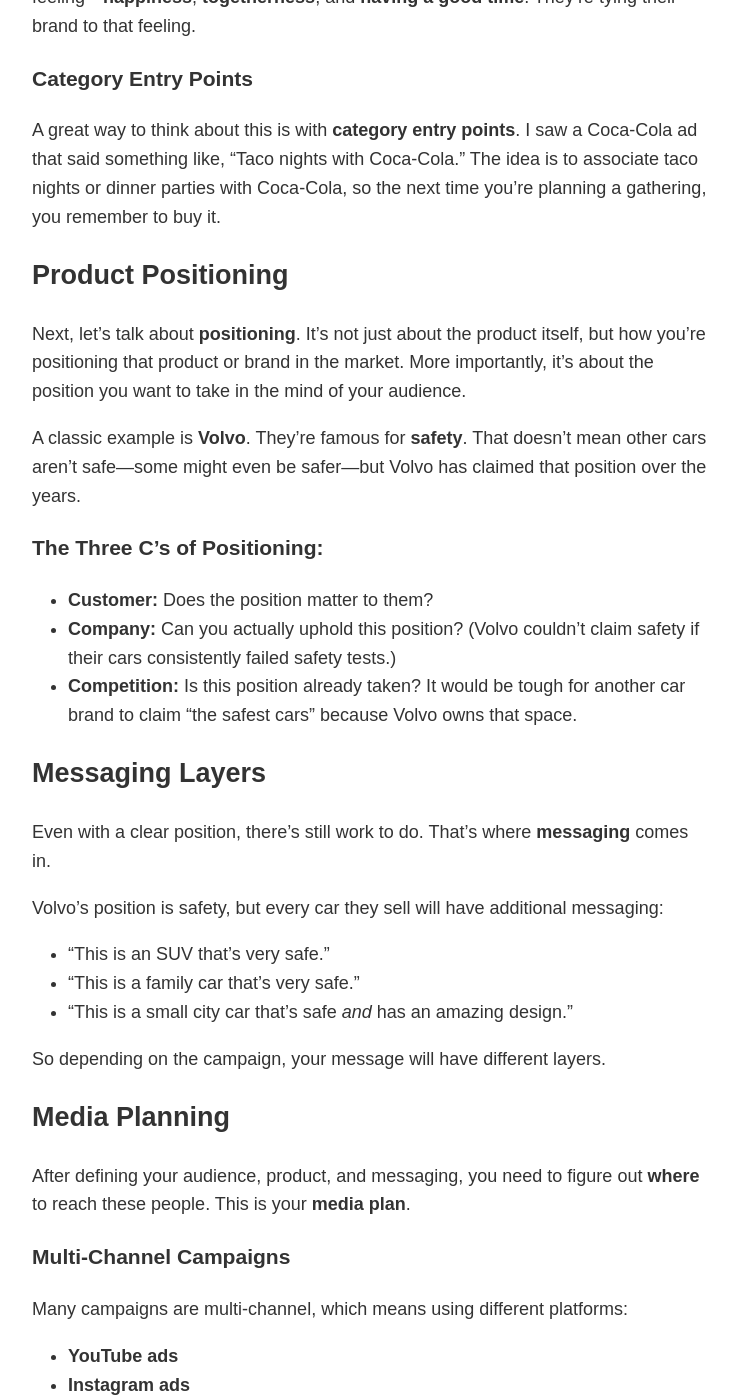
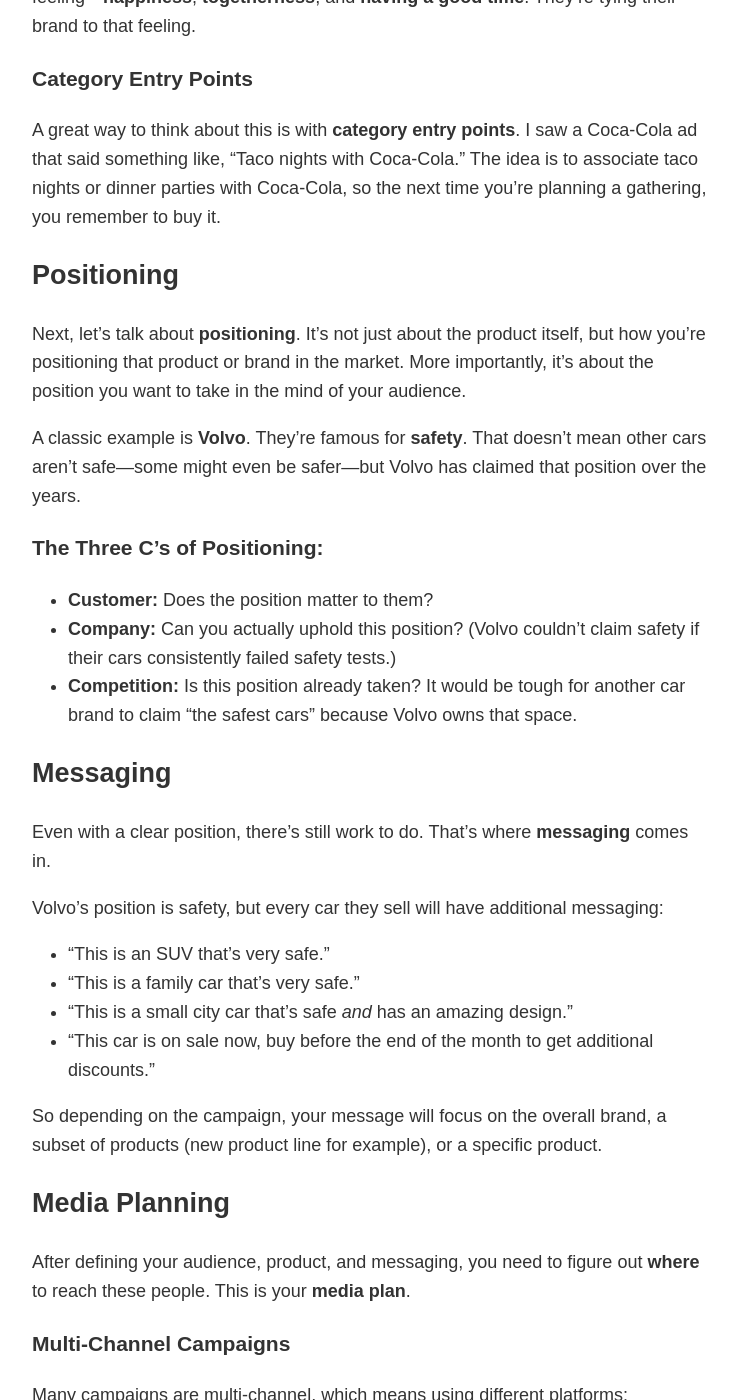
Before and after one commit to tfrenkiel040/website, a Jekyll site: the page built from _posts/2025-02-10-thoughts-about-campaigns.md, in a window 1280 px wide and 1400 px high, scrolled down 910 px. Shown: the whole window, without its empty margins (268-1005 px from the left). Built offline with Jekyll 4.4.1, drawn with Linux system fonts in a browser that asks for light colours; some of the changed text lies outside the part shown.

Commit message:
Update 2025-02-10-thoughts-about-campaigns.md

```diff
--- a/_posts/2025-02-10-thoughts-about-campaigns.md
+++ b/_posts/2025-02-10-thoughts-about-campaigns.md
@@ -9,7 +9,7 @@
 
 What is a marketing campaign? I'll start by sharing what I think are the components that make a campaign, well, a campaign.
 
-## The Audience
+## The audience
 
 The first component is the **audience**. Who are you trying to reach with this campaign? That should be clearly defined. Even if you're planning to use mass media, you still need to define who it's for. Mass media reaches a lot of people, but you want it to resonate with a specific group.
 
@@ -17,7 +17,7 @@
 
 
 
-## The message (and the Product)
+## The message (and the product)
 
 The second ingredient is the **message**. What are you trying to communicate to the audience you've just defined? Usually, it's related to the product you're trying to sell. But in many cases, it's not about the product itself.
 
@@ -39,7 +39,7 @@
 2. **Company:** Can you actually uphold this position? (Volvo couldn’t claim safety if their cars consistently failed safety tests.)
 3. **Competition:** Is this position already taken? It would be tough for another car brand to claim "the safest cars" because Volvo owns that space.
 
-## Messaging Layers
+## Messaging
 
 Even with a clear position, there's still work to do. That's where **messaging** comes in.
 
@@ -48,8 +48,9 @@
 - "This is an SUV that’s very safe."
 - "This is a family car that’s very safe."
 - "This is a small city car that’s safe *and* has an amazing design."
+- "This car is on sale now, buy before the end of the month to get additional discounts."
 
-So depending on the campaign, your message will have different layers.
+So depending on the campaign, your message will focus on the overall brand, a subset of products (new product line for example), or a specific product.
 
 ## Media Planning
 
```
Also changed, not shown: other parts of _posts/2025-02-10-thoughts-about-campaigns.md (+1 -1 lines).
